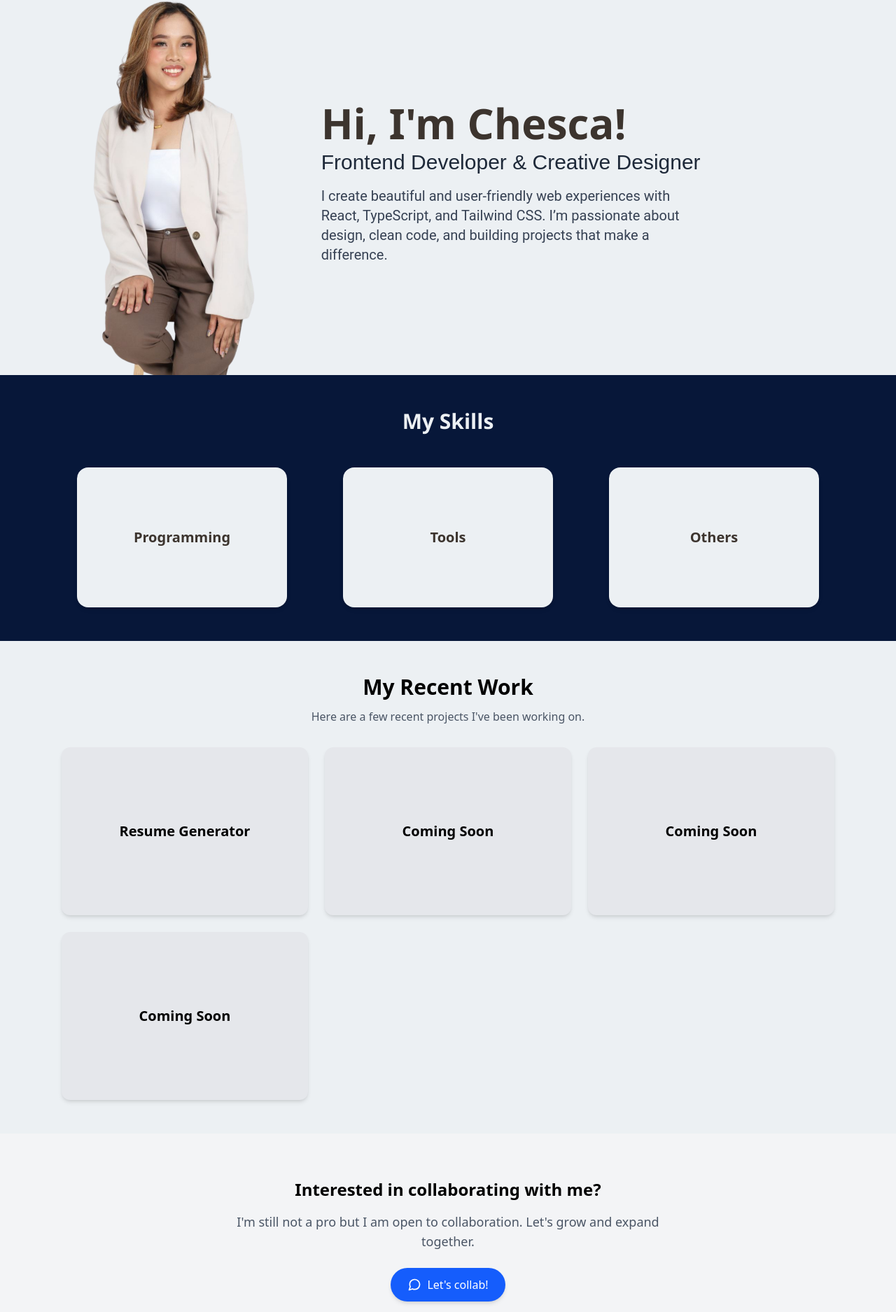
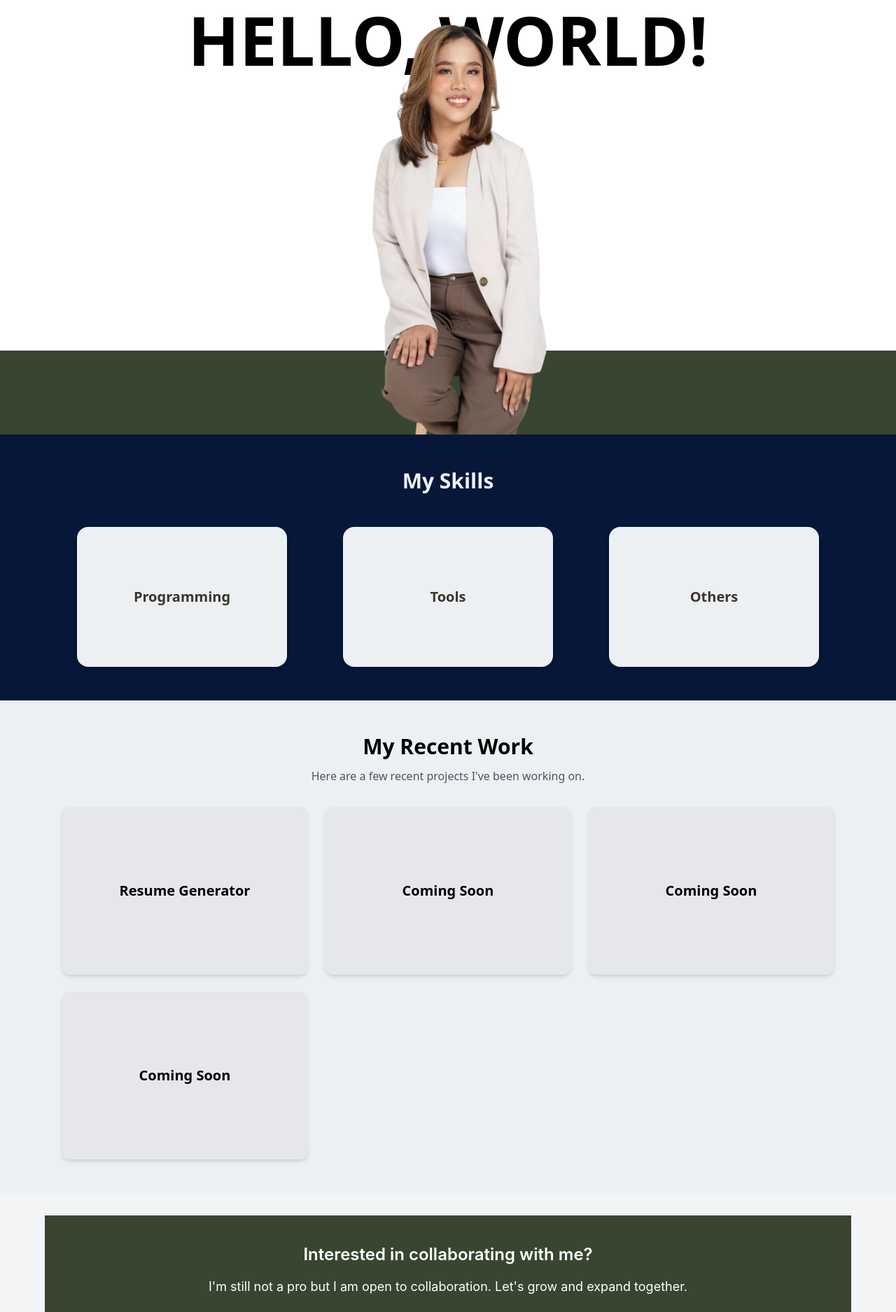
Before and after one commit to thechescau/personal-website, a React (Vite) app in the folder personal-website/: page / in a window 1280 px wide. Shown: the part 87-1962 px from the top of the page at 70% size. Built offline with nearby package versions, Linux system fonts and the light colour scheme.

Commit message:
UI Update for Hero & Contact Section

```diff
--- a/personal-website/src/App.tsx
+++ b/personal-website/src/App.tsx
@@ -1,7 +1,7 @@
 import './App.css'
 import Navbar from './components/Navbar'
 import Footer from './components/Footer'
-import Home from './components/Home'
+import Hero from './components/Hero'
 import Skills from './components/Skills'
 import Projects from './components/Projects'
 import Contact from './components/Contact'
@@ -21,7 +21,7 @@ function App() {
               path="/"
               element={
                 <>
-                  <Home />
+                  <Hero />
                   <Skills />
                   <Projects />
                   <Contact />
--- a/personal-website/src/components/Contact.tsx
+++ b/personal-website/src/components/Contact.tsx
@@ -10,14 +10,14 @@ function Contact() {
 
     return (
         <section
-            className="py-16 bg-gray-100"
+            className="py-8 bg-gray-100 font-inter"
             id="contact"
         >
-            <div className="max-w-2xl mx-auto text-center px-4">
-                <h3 className="text-2xl font-bold mb-4">
+            <div className="w-[90%] bg-kombu-green mx-auto text-center py-10">
+                <h3 className="text-2xl text-white font-semibold mb-4">
                     Interested in collaborating with me?
                 </h3>
-                <h4 className="text-lg text-gray-600 mb-6">
+                <h4 className="text-lg text-white mb-6">
                     I'm still not a pro but I am open to collaboration.
                     Let's grow and expand together.
                 </h4>
@@ -27,7 +27,7 @@ function Contact() {
                                 text-white font-medium rounded-full shadow-md
                                 hover:bg-blue-700 transition mx-auto"
                 >
-                    <FiMessageCircle className="text-xl" />
+                    <FiMessageCircle className="text-xl font-inter" />
                     Let's collab!
                 </button>
             </div>
--- /dev/null
+++ b/personal-website/src/components/Hero.tsx
@@ -0,0 +1,53 @@
+import chescaImg from "../assets/chesca.png"
+
+function Hero() {
+    return (
+        <section
+            className="relative flex flex-col items-center text-center"
+            id="about"
+        >
+
+            <h1 className="absolute w-full top-5 left-1/2 -translate-x-1/2 text-8xl font-bold z-0">
+                HELLO, WORLD!
+            </h1>
+
+            {/* Wrapper for text & image */}
+            <div className="relative flex justify-center items-start w-full mt-8">
+                <div className="relative z-10 w-full">
+                    <div className="absolute bottom-0 left-0 w-full h-30 bg-kombu-green z-0"></div>
+                    <img
+                        src={chescaImg}
+                        alt="Chesca"
+                        className="relative z-10 w-105 h-150 mx-auto"
+                    />
+                </div>
+            </div>
+            {/* <div className="hidden md:flex md:w-1/3 h-full pl-10">
+                <img
+                src={chescaImg}
+                alt="Chesca"
+                className="max-h-[calc(100vh-6rem)] w-auto object-cover rounded-xl"
+                />
+            </div> */}
+            {/* <div className="flex-1 flex flex-col justify-center items-start md:items-start text-left px-8"> */}
+                {/* <h1 className="font-segoe text-5xl md:text-6xl font-bold text-dune mb-2">
+                    Hi, I'm Chesca!
+                </h1> */}
+
+                {/* H3 - Short descriptor / tagline */}
+                {/* <h3 className="font-eurostile text-2xl md:text-3xl text-gray-800 mb-4">
+                    Frontend Developer & Creative Designer
+                </h3> */}
+
+                {/* Paragraph - Short intro / about me */}
+                {/* <p className="font-roboto text-lg md:text-xl text-gray-700 max-w-lg">
+                    I create beautiful and user-friendly web experiences with React,
+                    TypeScript, and Tailwind CSS. I’m passionate about design, clean code,
+                    and building projects that make a difference.
+                </p> */}
+            {/* </div> */}
+        </section>
+    )
+}
+
+export default Hero
--- a/personal-website/src/components/Home.tsx
+++ /dev/null
@@ -1,35 +0,0 @@
-import chescaImg from "../assets/chesca.png"
-
-function Home() {
-    return (
-        <main className="bg-dawn-pink flex flex-1 min-h-0">
-            {/* Photo */}
-            <div className="hidden md:flex md:w-1/3 h-full pl-10">
-                <img
-                src={chescaImg}
-                alt="Chesca"
-                className="max-h-[calc(100vh-6rem)] w-auto object-cover rounded-xl"
-                />
-            </div>
-            <div className="flex-1 flex flex-col justify-center items-start md:items-start text-left px-8">
-                <h1 className="font-segoe text-5xl md:text-6xl font-bold text-dune mb-2">
-                    Hi, I'm Chesca!
-                </h1>
-
-                {/* H3 - Short descriptor / tagline */}
-                <h3 className="font-eurostile text-2xl md:text-3xl text-gray-800 mb-4">
-                    Frontend Developer & Creative Designer
-                </h3>
-
-                {/* Paragraph - Short intro / about me */}
-                <p className="font-roboto text-lg md:text-xl text-gray-700 max-w-lg">
-                    I create beautiful and user-friendly web experiences with React,
-                    TypeScript, and Tailwind CSS. I’m passionate about design, clean code,
-                    and building projects that make a difference.
-                </p>
-            </div>
-        </main>
-    )
-}
-
-export default Home
--- a/personal-website/src/index.css
+++ b/personal-website/src/index.css
@@ -1,6 +1,6 @@
 @import "tailwindcss";
 @import url('https://fonts.googleapis.com/css2?family=Roboto:wght@400;500;700&display=swap');
-
+@import url('https://fonts.googleapis.com/css2?family=Inter:wght@400;500;600;700&display=swap');
 
 @theme {
     --color-dune: #3C342E;
@@ -13,12 +13,14 @@
     --font-segoe: 'Segoe UI', system-ui, sans-serif;
     --font-eurostile: 'Eurostile', sans-serif;
     --font-roboto: 'Roboto', system-ui, sans-serif;
+    --font-inter: 'Inter', system-ui, sans-serif;
 
 }
 
 .font-segoe { font-family: var(--font-segoe); }
 .font-eurostile { font-family: var(--font-eurostile); }
 .font-roboto { font-family: var(--font-roboto); }
+.font-inter { font-family: var(--font-inter); }
 
 .custom-scrollbar::-webkit-scrollbar {
   height: 10px; /* horizontal bar thickness */
```
